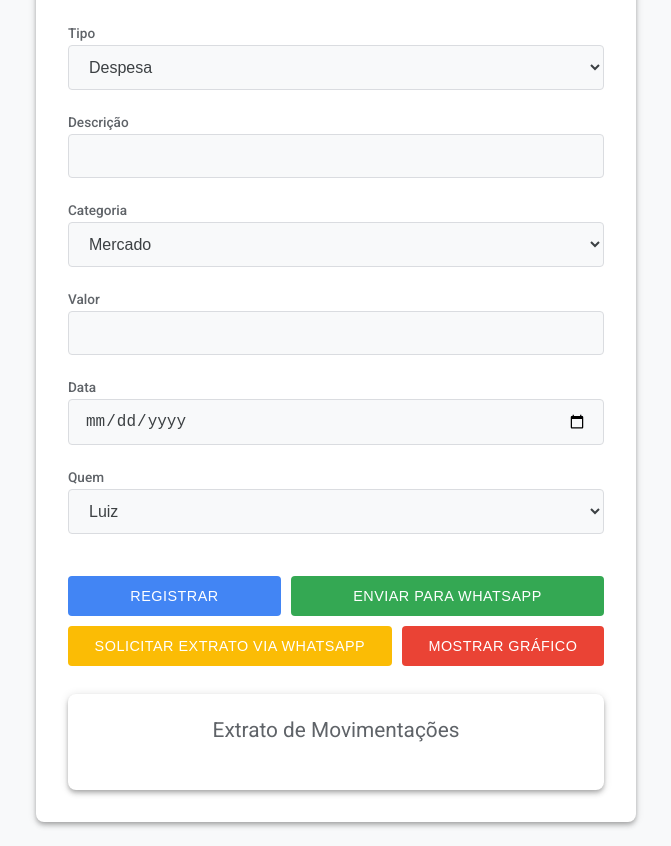
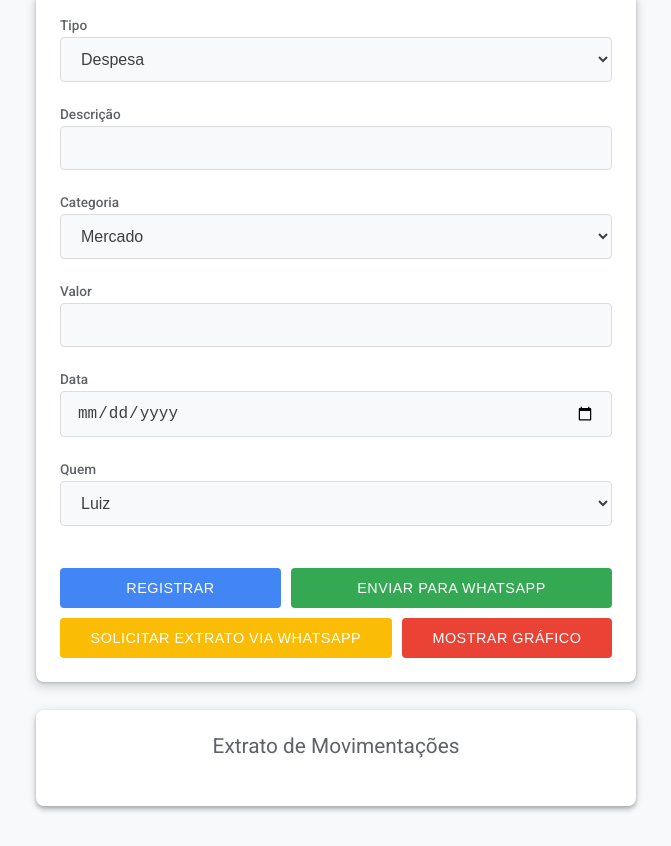
Before and after one commit to LuizzHSA/FINLIX, a plain HTML site: page index.html in a window 1280 px wide. Shown: the part 101-947 px from the top of the page, without its empty margins (304-975 px from the left). Drawn offline with nearby package versions, Linux system fonts and the light colour scheme; no server answers.

Commit message:
Update style.css

```diff
--- a/style.css
+++ b/style.css
@@ -7,44 +7,41 @@
 }
 
 body {
-    background-color: #f8f9fa; /* Fundo mais claro */
-    color: #3c4043; /* Cor de texto padrão do Google */
+    background-color: #f8f9fa;
+    color: #3c4043;
     font-family: 'Roboto', sans-serif;
     padding: 24px;
     display: flex;
     justify-content: center;
-    align-items: flex-start; /* Alinhar ao topo para telas maiores */
+    align-items: flex-start;
     min-height: 100vh;
 }
 
-/* Layout Principal em forma de Cartão (Material Design Card) */
+/* Container principal - agora apenas um layout */
 .container {
     max-width: 600px;
     width: 100%;
-    background-color: #ffffff;
-    padding: 32px;
-    border-radius: 8px; /* Cantos levemente arredondados */
-    /* Sombras do Material Design (elevation 2) */
-    box-shadow: 0px 2px 4px -1px rgba(0,0,0,0.2),
-                0px 4px 5px 0px rgba(0,0,0,0.14),
-                0px 1px 10px 0px rgba(0,0,0,0.12);
+    /* Removido o fundo, padding e sombra para um visual mais limpo */
+    padding: 0;
+    box-shadow: none;
+    background-color: transparent;
     display: flex;
     flex-direction: column;
-    gap: 28px; /* Espaçamento ajustado */
+    gap: 28px;
 }
 
 h1 {
     font-size: 1.8rem;
-    font-weight: 500; /* Peso da fonte para títulos */
+    font-weight: 500;
     text-align: center;
-    color: #202124; /* Tom de cinza escuro para títulos */
-    margin-bottom: 8px; /* Espaçamento menor para subtítulo */
+    color: #202124;
+    margin-bottom: 8px;
 }
 
 h2 {
-    font-size: 1.3rem; /* Um pouco maior para subtítulos */
-    font-weight: 400; /* Peso da fonte mais leve */
-    color: #5f6368; /* Tom de cinza para subtítulos */
+    font-size: 1.3rem;
+    font-weight: 400;
+    color: #5f6368;
     text-align: center;
     margin-bottom: 24px;
 }
@@ -54,108 +51,111 @@ form {
     display: flex;
     flex-direction: column;
     gap: 16px;
+    background-color: #ffffff; /* Adicionado fundo branco aqui */
+    padding: 24px;
+    border-radius: 8px;
+    box-shadow: 0 1px 3px rgba(60, 64, 67, 0.3), 0 4px 8px 3px rgba(60, 64, 67, 0.15);
 }
 
 .form-group {
-    margin-bottom: 8px; /* Espaçamento entre grupos de formulário */
+    margin-bottom: 8px;
 }
 
 form label {
     font-weight: 500;
-    font-size: 0.85rem; /* Um pouco menor para labels */
-    color: #5f6368; /* Cor de label do Google */
+    font-size: 0.85rem;
+    color: #5f6368;
     margin-bottom: 4px;
-    display: block; /* Garante que o label ocupe sua própria linha */
+    display: block;
 }
 
 form input,
 form select {
     width: 100%;
-    padding: 12px 16px; /* Padding interno */
-    border: 1px solid #dadce0; /* Borda sutil */
-    border-radius: 4px; /* Cantos levemente arredondados */
+    padding: 12px 16px;
+    border: 1px solid #dadce0;
+    border-radius: 4px;
     font-size: 1rem;
     color: #3c4043;
-    background-color: #f8f9fa; /* Fundo sutilmente mais escuro que o card */
+    background-color: #f8f9fa;
     transition: border-color 0.2s ease-in-out, box-shadow 0.2s ease-in-out;
 }
 
 form input:focus,
 form select:focus {
-    border-color: #4285f4; /* Borda azul do Google */
-    box-shadow: 0 0 0 1px #4285f4; /* Shadow no foco */
-    outline: none; /* Remove o outline padrão do navegador */
-    background-color: #ffffff; /* Fundo branco no foco */
+    border-color: #4285f4;
+    box-shadow: 0 0 0 1px #4285f4;
+    outline: none;
+    background-color: #ffffff;
 }
 
 /* Estilos para Botões (Material Design Buttons) */
 .form-group-buttons {
     display: flex;
-    flex-wrap: wrap; /* Quebra de linha em telas pequenas */
-    gap: 10px; /* Espaçamento entre botões */
-    margin-top: 18px; /* Espaçamento acima dos botões */
+    flex-wrap: wrap;
+    gap: 10px;
+    margin-top: 18px;
 }
 
 .form-group-buttons button,
 form button {
     padding: 12px 20px;
     border: none;
-    border-radius: 4px; /* Cantos arredondados */
+    border-radius: 4px;
     color: white;
     font-size: 0.9rem;
-    font-weight: 500; /* Peso da fonte para botões */
+    font-weight: 500;
     cursor: pointer;
-    text-transform: uppercase; /* Texto em maiúsculas */
-    letter-spacing: 0.5px; /* Espaçamento entre letras */
+    text-transform: uppercase;
+    letter-spacing: 0.5px;
     transition: background-color 0.2s ease-in-out, box-shadow 0.2s ease-in-out;
-    flex-grow: 1; /* Para botões ocuparem espaço */
-    min-width: 120px; /* Garante um tamanho mínimo */
+    flex-grow: 1;
+    min-width: 120px;
 }
 
 .form-group-buttons button:hover,
 form button:hover {
-    box-shadow: 0 1px 3px rgba(0, 0, 0, 0.2), 0 3px 6px rgba(0, 0, 0, 0.15); /* Sombra mais profunda no hover */
+    box-shadow: 0 1px 3px rgba(0, 0, 0, 0.2), 0 3px 6px rgba(0, 0, 0, 0.15);
 }
 
-/* Cores dos Botões (Paleta Google) */
 button[type="submit"] {
-    background-color: #4285f4; /* Google Blue */
+    background-color: #4285f4;
 }
 button[type="submit"]:hover {
-    background-color: #3367d6; /* Azul mais escuro no hover */
+    background-color: #3367d6;
 }
 
 .whatsapp-btn {
-    background-color: #34a853; /* Google Green */
+    background-color: #34a853;
 }
 .whatsapp-btn:hover {
-    background-color: #2e8b4e; /* Verde mais escuro no hover */
+    background-color: #2e8b4e;
 }
 
 .extrato-whatsapp-btn {
-    background-color: #fbbc05; /* Google Yellow */
-    color: #3c4043; /* Texto escuro para contraste */
+    background-color: #fbbc05;
+    color: #3c4043;
 }
 .extrato-whatsapp-btn:hover {
-    background-color: #f7a800; /* Amarelo mais escuro no hover */
+    background-color: #f7a800;
 }
 
 .mostrar-grafico-btn {
-    background-color: #ea4335; /* Google Red */
+    background-color: #ea4335;
 }
 .mostrar-grafico-btn:hover {
-    background-color: #d93025; /* Vermelho mais escuro no hover */
+    background-color: #d93025;
 }
 
-/* Notificação (Material Design Snackbars) */
+/* Notificação */
 #notificacao {
-    background-color: #3c4043; /* Fundo escuro */
+    background-color: #3c4043;
     color: #ffffff;
     padding: 12px 20px;
     border-radius: 4px;
     text-align: center;
     font-size: 0.9rem;
-    position: fixed; /* Fixar na tela */
+    position: fixed;
     bottom: 20px;
     left: 50%;
     transform: translateX(-50%);
@@ -163,9 +163,9 @@ button[type="submit"]:hover {
     box-shadow: 0 3px 6px rgba(0,0,0,0.16), 0 3px 6px rgba(0,0,0,0.23);
 }
 
-/* Estilos para Extrato e Gráfico (Material Design Cards) */
+/* Estilos para Extrato e Gráfico */
 .extrato {
-    background-color: #ffffff; /* Fundo branco para o card */
+    background-color: #ffffff;
     padding: 24px;
     border-radius: 8px;
     box-shadow: 0px 2px 4px -1px rgba(0,0,0,0.2),
@@ -178,14 +178,14 @@ button[type="submit"]:hover {
     padding: 0;
     display: flex;
     flex-direction: column;
-    gap: 10px; /* Espaçamento entre itens */
+    gap: 12px;
 }
 
 .extrato li {
     padding: 12px 16px;
-    border-radius: 6px; /* Levemente arredondado */
-    background-color: #f8f9fa; /* Fundo levemente cinza para itens */
-    border: 1px solid #e8eaed; /* Borda sutil */
+    border-radius: 6px;
+    background-color: #f8f9fa;
+    border: 1px solid #e8eaed;
     display: flex;
     justify-content: space-between;
     align-items: center;
@@ -194,24 +194,23 @@ button[type="submit"]:hover {
     color: #3c4043;
 }
 
-/* Cores de borda para itens de extrato */
 .extrato li.despesa {
-    border-left: 4px solid #ea4335; /* Google Red */
+    border-left: 4px solid #ea4335;
 }
 .extrato li.entrada {
-    border-left: 4px solid #34a853; /* Google Green */
+    border-left: 4px solid #34a853;
 }
 
 .aviso {
     text-align: center;
-    color: #5f6368;
+    color: #6b7280;
     font-style: italic;
     margin-top: 16px;
     font-size: 0.9rem;
 }
 
 #grafico-secao {
-    background-color: #ffffff; /* Fundo branco para o card */
+    background-color: #ffffff;
     padding: 24px;
     border-radius: 8px;
     box-shadow: 0px 2px 4px -1px rgba(0,0,0,0.2),
@@ -223,20 +222,20 @@ button[type="submit"]:hover {
 /* Responsividade */
 @media (max-width: 640px) {
     body {
-        padding: 16px; /* Padding menor em telas pequenas */
+        padding: 16px;
     }
     .container {
         padding: 24px;
         gap: 24px;
     }
     .form-group-buttons {
-        flex-direction: column; /* Botões empilhados */
+        flex-direction: column;
         gap: 8px;
     }
     .form-group-buttons button,
     form button {
         width: 100%;
-        min-width: unset; /* Remove min-width em telas pequenas */
+        min-width: unset;
     }
     h1 {
         font-size: 1.5rem;
```
